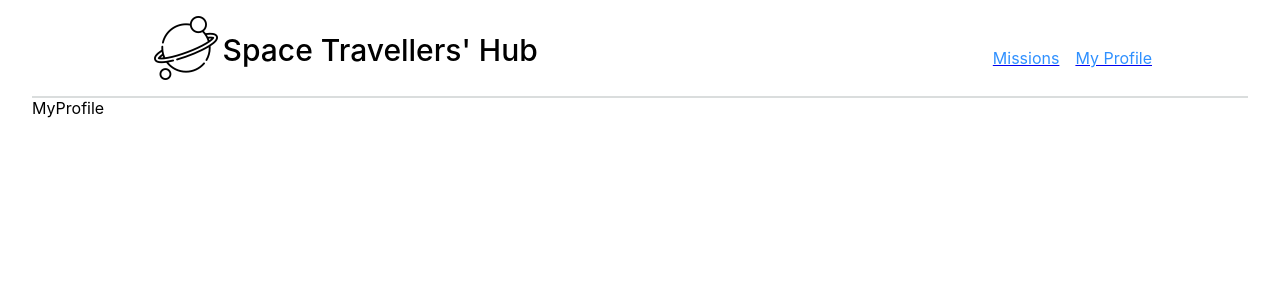
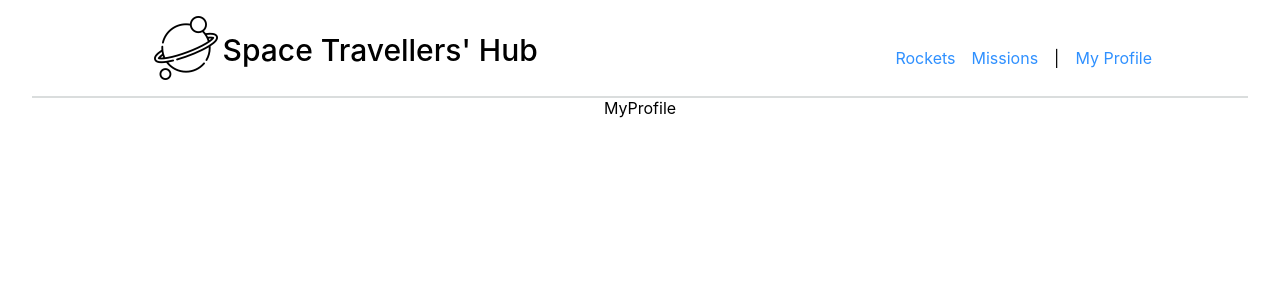
Before and after one commit to kalbek/Space-Travelers-Hub, a React (Create React App) app: page /profile in a window 1280 px wide. Shown: the top 300 px of the page. Built offline with nearby package versions, Linux system fonts and the light colour scheme.

Commit message:
Create empty pages and their routes.

```diff
--- a/src/App.js
+++ b/src/App.js
@@ -1,5 +1,6 @@
 import { BrowserRouter, Routes, Route } from 'react-router-dom';
 import Layout from './components/Layout';
+import Rockets from './pages/Rockets';
 import Missions from './pages/Missions';
 import MyProfile from './pages/MyProfile';
 
@@ -9,7 +10,8 @@ function App() {
       <BrowserRouter>
         <Routes>
           <Route path="/" element={<Layout />}>
-            <Route index path="/missions" element={<Missions />} />
+            <Route index path="/rockets" element={<Rockets />} />
+            <Route path="/missions" element={<Missions />} />
             <Route path="/profile" element={<MyProfile />} />
           </Route>
         </Routes>
--- a/src/components/Layout.jsx
+++ b/src/components/Layout.jsx
@@ -1,9 +1,9 @@
 import { Outlet } from 'react-router-dom';
-import NavLink from './NavLink';
+import Navigation from './Navigation';
 
 const Layout = () => (
   <>
-    <NavLink />
+    <Navigation />
     <Outlet />
   </>
 );
--- a/src/components/NavLink.jsx
+++ /dev/null
@@ -1,26 +0,0 @@
-import { Link } from 'react-router-dom';
-
-const NavLink = () => (
-  <>
-    <nav>
-      <div className="nav-container">
-        <div>
-          <div className="flex">
-            <div className="logo">Logo</div>
-            <div className="title">Space Travellers&apos; Hub</div>
-          </div>
-          <div className="menus flex gap1">
-            <Link to="./missions">
-              <div className="menu ptr">Missions</div>
-            </Link>
-            <Link to="/profile">
-              <div className="menu ptr">My Profile</div>
-            </Link>
-          </div>
-        </div>
-      </div>
-    </nav>
-  </>
-);
-
-export default NavLink;
--- /dev/null
+++ b/src/components/Navigation.jsx
@@ -0,0 +1,42 @@
+import { NavLink } from 'react-router-dom';
+
+const Navigation = () => (
+  <>
+    <nav>
+      <div className="nav-container">
+        <div>
+          <div className="flex">
+            <div className="logo">Logo</div>
+            <div className="title">Space Travellers&apos; Hub</div>
+          </div>
+          <div className="menus flex gap1">
+            <NavLink
+              to="/rockets"
+              activeClassName="selected"
+              style={{ textDecoration: 'none' }}
+            >
+              <div className="menu ptr">Rockets</div>
+            </NavLink>
+            <NavLink
+              to="/missions"
+              activeClassName="selected"
+              style={{ textDecoration: 'none' }}
+            >
+              <div className="menu ptr">Missions</div>
+            </NavLink>
+            |
+            <NavLink
+              to="/profile"
+              activeClassName="selected"
+              style={{ textDecoration: 'none' }}
+            >
+              <div className="menu ptr">My Profile</div>
+            </NavLink>
+          </div>
+        </div>
+      </div>
+    </nav>
+  </>
+);
+
+export default Navigation;
--- a/src/index.css
+++ b/src/index.css
@@ -2,17 +2,8 @@
 
 body {
   margin: 0;
-  font-family:
-    -apple-system,
-    BlinkMacSystemFont,
-    "Segoe UI",
-    "Roboto",
-    "Oxygen",
-    "Ubuntu",
-    "Cantarell",
-    "Fira Sans",
-    "Droid Sans",
-    "Helvetica Neue",
+  font-family: -apple-system, BlinkMacSystemFont, "Segoe UI", "Roboto", "Oxygen",
+    "Ubuntu", "Cantarell", "Fira Sans", "Droid Sans", "Helvetica Neue",
     sans-serif;
   -webkit-font-smoothing: antialiased;
   -moz-osx-font-smoothing: grayscale;
@@ -21,12 +12,7 @@ body {
 }
 
 code {
-  font-family:
-    source-code-pro,
-    Menlo,
-    Monaco,
-    Consolas,
-    "Courier New",
+  font-family: source-code-pro, Menlo, Monaco, Consolas, "Courier New",
     monospace;
 }
 
@@ -74,3 +60,17 @@ nav .menus {
 .menu {
   color: #2f90ff;
 }
+
+.flex-ccc {
+  display: flex;
+  justify-content: center;
+  height: 100vh;
+}
+
+.selected {
+  text-decoration: underline !important;
+}
+
+.blues {
+  text-decoration: none;
+}
--- a/src/pages/Missions.jsx
+++ b/src/pages/Missions.jsx
@@ -1,5 +1,9 @@
 import React from 'react';
 
-const Missions = () => <div>Missions</div>;
+const Missions = () => (
+  <>
+    <div className="flex-ccc">Missions</div>
+  </>
+);
 
 export default Missions;
--- a/src/pages/MyProfile.jsx
+++ b/src/pages/MyProfile.jsx
@@ -1,5 +1,11 @@
 import React from 'react';
 
-const MyProfile = () => <div>MyProfile</div>;
+const MyProfile = () => (
+  <>
+    <div className="flex-ccc">
+      <div>MyProfile</div>
+    </div>
+  </>
+);
 
 export default MyProfile;
--- /dev/null
+++ b/src/pages/Rockets.jsx
@@ -0,0 +1,9 @@
+import React from 'react';
+
+const Rockets = () => (
+  <>
+    <div className="flex-ccc">Rockets</div>
+  </>
+);
+
+export default Rockets;
```
